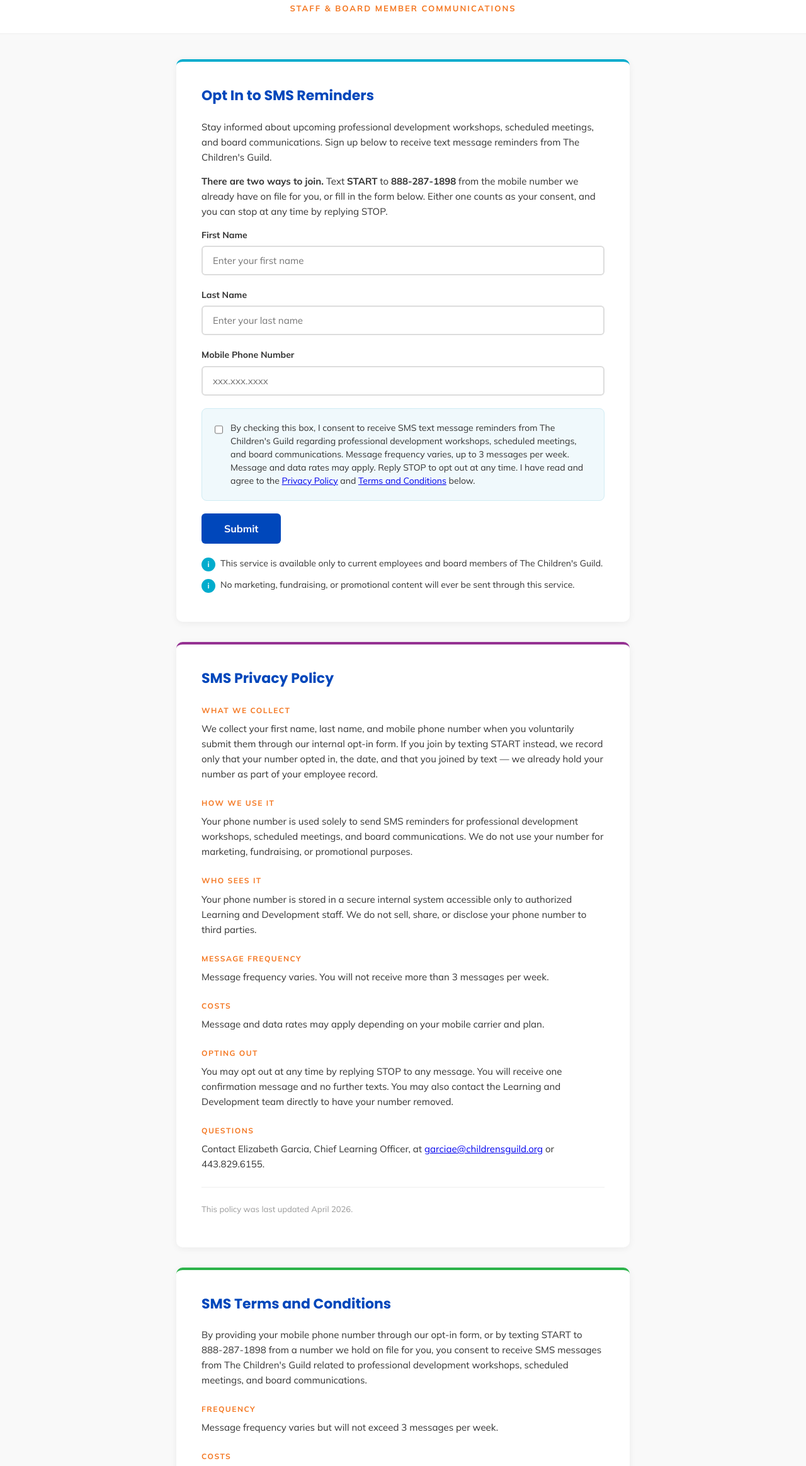
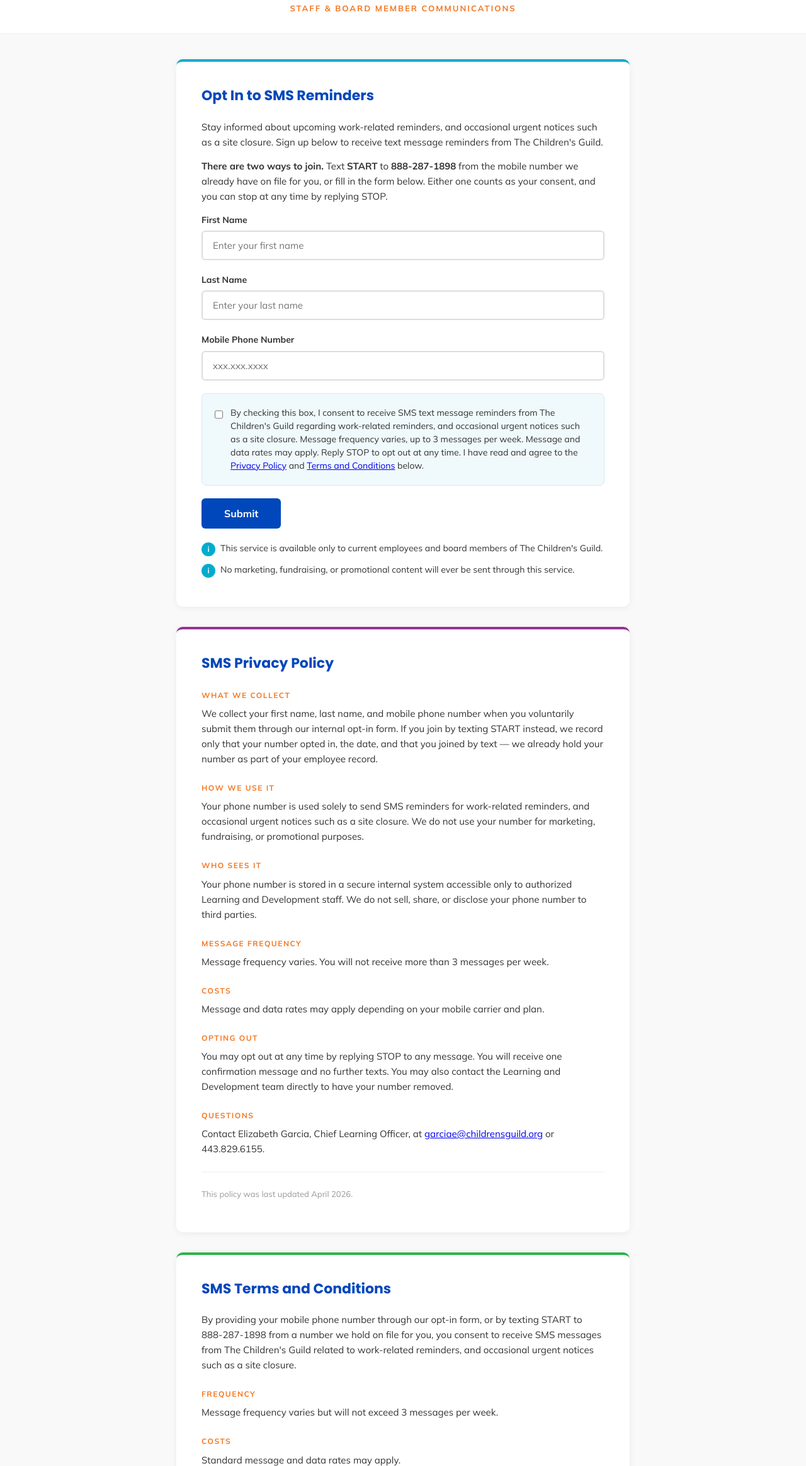
Before and after one commit to thechildrensguild/tcg, a plain HTML site: page sms/index.html in a window 1280 px wide. Shown: the part 233-2560 px from the top of the page at 63% size. Drawn offline with Linux system fonts and the light colour scheme.

Commit message:
Broaden the scope to work-related reminders, and admit urgent notices
Elizabeth: the page should not say workshops - it is work-related reminders, with
the three-a-week promise kept, plus emergency language.

Scope reworded in all four places it was stated. 'Professional development
workshops, scheduled meetings, and board communications' was narrower than what
this will actually be used for, and a consent page that understates the scope is
as wrong as one that overstates it.

New Urgent Notices section. The wording is deliberately permissive, never
promissory - 'we may occasionally send' - and carries the sentence that matters:

  Text messaging is never the only way The Children's Guild communicates something
  important, and you should not rely on it as your source of that information.

That is the standard institutional line, used near-verbatim by Western Michigan,
Seton Hall, Mt. SAC and Louisiana: text messaging must not be the sole means of
communicating an essential message. The liability does not come from texting, it
comes from telling people they will be texted.

It also states plainly that urgent notices are outside the three-a-week limit, and
that someone who replied STOP will not receive them either - because the carrier
block is absolute and TCG cannot override it. Better they learn that here than
discover it during a closure.

Co-Authored-By: Claude Opus 5 <noreply@anthropic.com>

```diff
--- a/sms/index.html
+++ b/sms/index.html
@@ -238,7 +238,7 @@
   <!-- OPT-IN FORM -->
   <div class="section form-section" id="opt-in">
     <h2>Opt In to SMS Reminders</h2>
-    <p>Stay informed about upcoming professional development workshops, scheduled meetings, and board communications. Sign up below to receive text message reminders from The Children's Guild.</p>
+    <p>Stay informed about upcoming work-related reminders, and occasional urgent notices such as a site closure. Sign up below to receive text message reminders from The Children's Guild.</p>
 
     <p><strong>There are two ways to join.</strong> Text <strong>START</strong> to <strong>888-287-1898</strong> from the mobile number we already have on file for you, or fill in the form below. Either one counts as your consent, and you can stop at any time by replying STOP.</p>
 
@@ -260,7 +260,7 @@
     <div class="consent-box">
       <label>
         <input type="checkbox" id="consent">
-        <span>By checking this box, I consent to receive SMS text message reminders from The Children's Guild regarding professional development workshops, scheduled meetings, and board communications. Message frequency varies, up to 3 messages per week. Message and data rates may apply. Reply STOP to opt out at any time. I have read and agree to the <a href="#privacy-policy">Privacy Policy</a> and <a href="#terms">Terms and Conditions</a> below.</span>
+        <span>By checking this box, I consent to receive SMS text message reminders from The Children's Guild regarding work-related reminders, and occasional urgent notices such as a site closure. Message frequency varies, up to 3 messages per week. Message and data rates may apply. Reply STOP to opt out at any time. I have read and agree to the <a href="#privacy-policy">Privacy Policy</a> and <a href="#terms">Terms and Conditions</a> below.</span>
       </label>
     </div>
 
@@ -286,7 +286,7 @@
     <p>We collect your first name, last name, and mobile phone number when you voluntarily submit them through our internal opt-in form. If you join by texting START instead, we record only that your number opted in, the date, and that you joined by text &mdash; we already hold your number as part of your employee record.</p>
 
     <h3>How We Use It</h3>
-    <p>Your phone number is used solely to send SMS reminders for professional development workshops, scheduled meetings, and board communications. We do not use your number for marketing, fundraising, or promotional purposes.</p>
+    <p>Your phone number is used solely to send SMS reminders for work-related reminders, and occasional urgent notices such as a site closure. We do not use your number for marketing, fundraising, or promotional purposes.</p>
 
     <h3>Who Sees It</h3>
     <p>Your phone number is stored in a secure internal system accessible only to authorized Learning and Development staff. We do not sell, share, or disclose your phone number to third parties.</p>
@@ -311,7 +311,7 @@
   <div class="section terms-section" id="terms">
     <h2>SMS Terms and Conditions</h2>
 
-    <p>By providing your mobile phone number through our opt-in form, or by texting START to 888-287-1898 from a number we hold on file for you, you consent to receive SMS messages from The Children's Guild related to professional development workshops, scheduled meetings, and board communications.</p>
+    <p>By providing your mobile phone number through our opt-in form, or by texting START to 888-287-1898 from a number we hold on file for you, you consent to receive SMS messages from The Children's Guild related to work-related reminders, and occasional urgent notices such as a site closure.</p>
 
     <h3>Frequency</h3>
     <p>Message frequency varies but will not exceed 3 messages per week.</p>
@@ -332,7 +332,10 @@
     <p>This service is available only to current employees and board members of The Children's Guild.</p>
 
     <h3>Content</h3>
-    <p>Messages are limited to work-related reminders. We will never send marketing, promotional, or fundraising content through this service.</p>
+    <p>Messages are limited to work-related reminders and occasional urgent notices, such as a site closure or a delayed opening. We will never send marketing, promotional, or fundraising content through this service, and we will never send anything about a child, a family or a client.</p>
+
+    <h3>Urgent Notices</h3>
+    <p>We may occasionally send an urgent notice, for example a closure or a delayed opening. <strong>Text messaging is never the only way The Children's Guild communicates something important, and you should not rely on it as your source of that information.</strong> Any urgent notice sent by text will also be communicated another way. Urgent notices are not counted against the three-a-week limit. If you have replied STOP you will not receive them, because your mobile carrier blocks all messages from this number and we cannot override that.</p>
 
     <h3>Privacy</h3>
     <p>See our <a href="#privacy-policy">SMS Privacy Policy</a> above for details on how your information is collected, used, and protected.</p>
```
